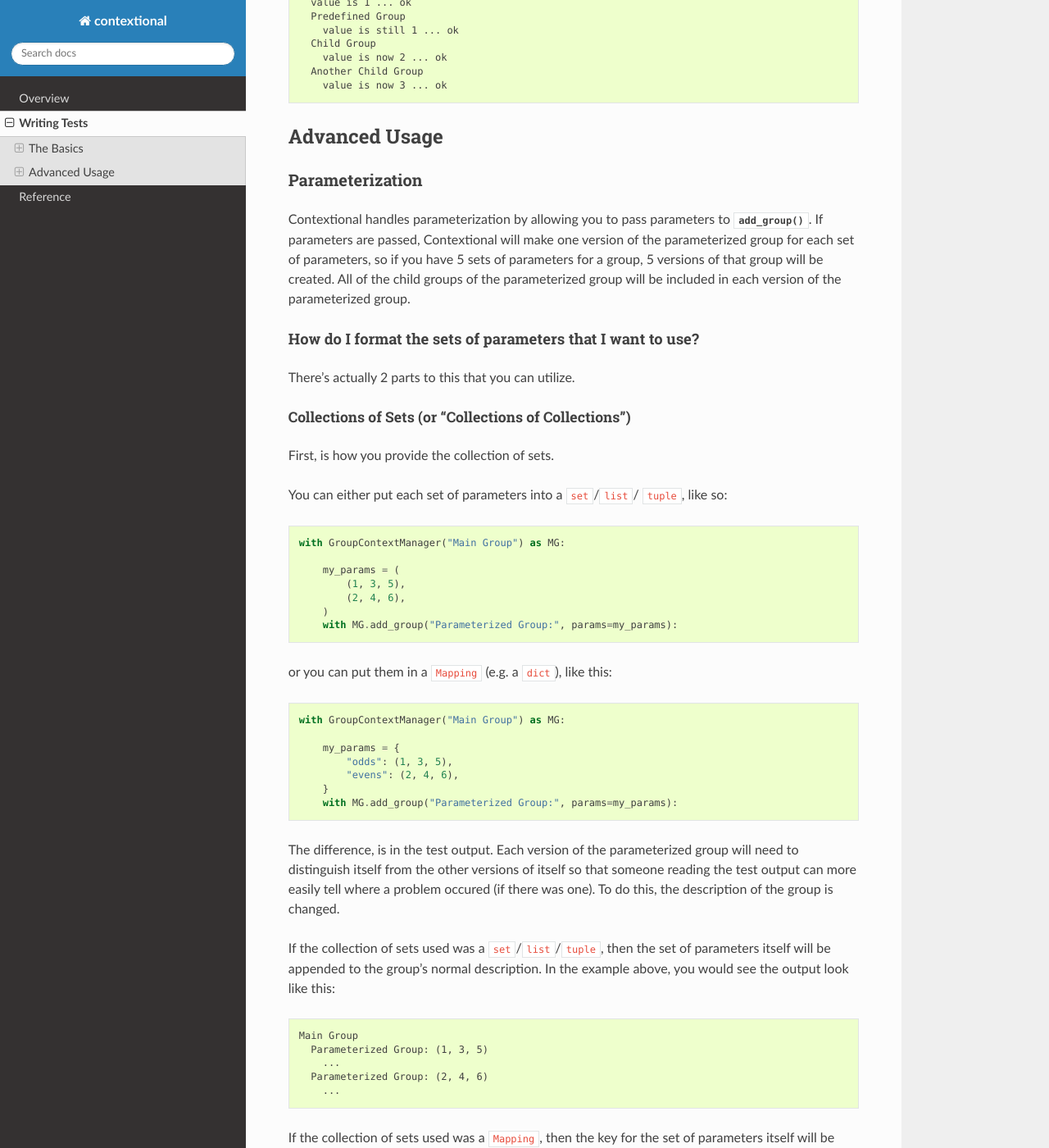
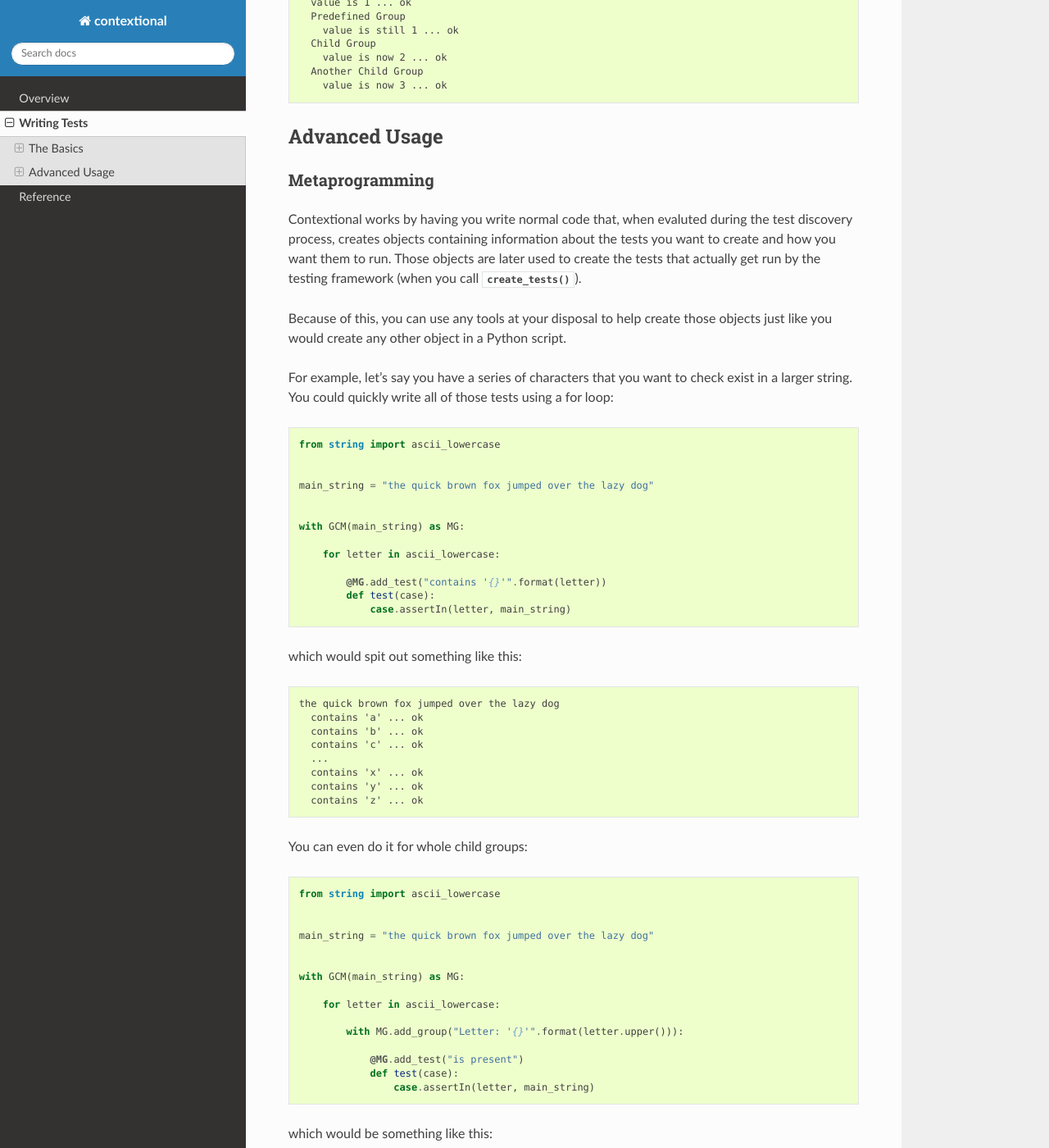
Before and after one commit to SalmonMode/contextional, a Sphinx documentation site: the page built from docs/writing-tests.rst, in a window 1280 px wide and 1400 px high, scrolled down 10576 px. Shown: the whole window at 82% size. Built offline with Sphinx 7.4.7 and the Read the Docs theme 2.0.0, drawn with Linux system fonts in a browser that asks for light colours; some of the changed text lies outside the part shown.

Commit message:
added details on how to write advanced tests

```diff
--- a/docs/writing-tests.rst
+++ b/docs/writing-tests.rst
@@ -556,6 +556,86 @@ That would output the following:
 Advanced Usage
 **************
 
+Metaprogramming
+===============
+
+Contextional works by having you write normal code that, when evaluted during
+the test discovery process, creates objects containing information about the
+tests you want to create and how you want them to run. Those objects are later
+used to create the tests that actually get run by the testing framework (when
+you call :meth:`.create_tests`).
+
+Because of this, you can use any tools at your disposal to help create those
+objects just like you would create any other object in a Python script.
+
+For example, let's say you have a series of characters that you want to check
+exist in a larger string. You could quickly write all of those tests using a
+for loop::
+
+    from string import ascii_lowercase
+
+
+    main_string = "the quick brown fox jumped over the lazy dog"
+
+
+    with GCM(main_string) as MG:
+
+        for letter in ascii_lowercase:
+
+            @MG.add_test("contains '{}'".format(letter))
+            def test(case):
+                case.assertIn(letter, main_string)
+
+which would spit out something like this:
+
+.. code-block:: none
+
+    the quick brown fox jumped over the lazy dog
+      contains 'a' ... ok
+      contains 'b' ... ok
+      contains 'c' ... ok
+      ...
+      contains 'x' ... ok
+      contains 'y' ... ok
+      contains 'z' ... ok
+
+You can even do it for whole child groups::
+
+    from string import ascii_lowercase
+
+
+    main_string = "the quick brown fox jumped over the lazy dog"
+
+
+    with GCM(main_string) as MG:
+
+        for letter in ascii_lowercase:
+
+            with MG.add_group("Letter: '{}'".format(letter.upper())):
+
+                @MG.add_test("is present")
+                def test(case):
+                    case.assertIn(letter, main_string)
+
+which would be something like this:
+
+.. code-block:: none
+
+    the quick brown fox jumped over the lazy dog
+      Letter: 'A'
+        is present ... ok
+      Letter: 'B'
+        is present ... ok
+      Letter: 'C'
+        is present ... ok
+      ...
+      Letter: 'X'
+        is present ... ok
+      Letter: 'Y'
+        is present ... ok
+      Letter: 'Z'
+        is present ... ok
+
 Parameterization
 ================
 
```
